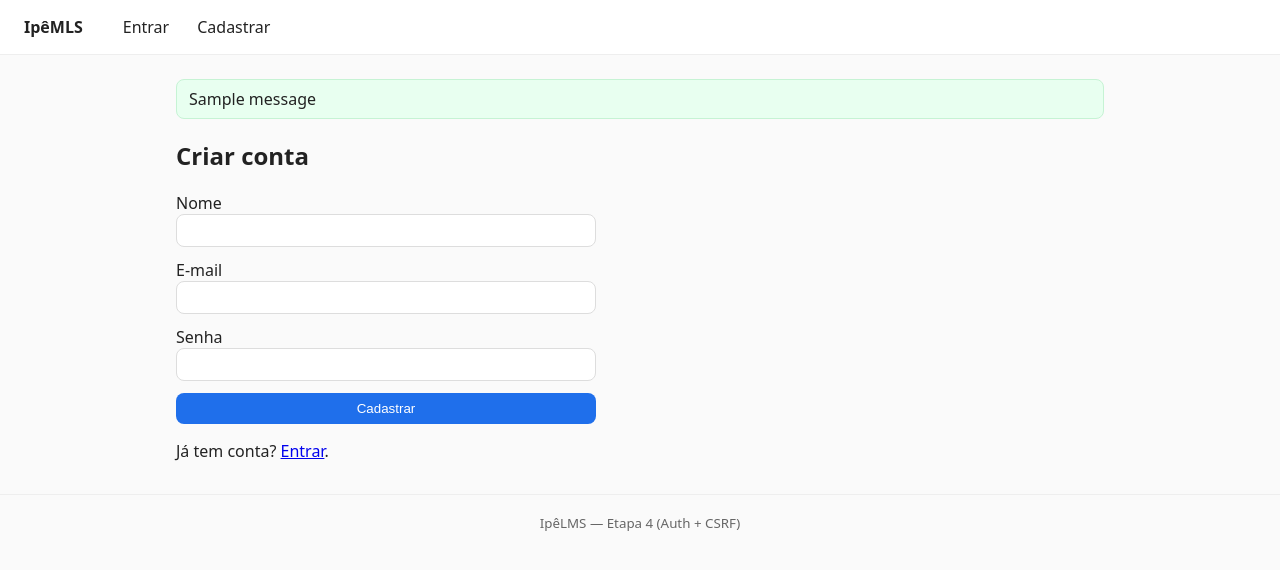
After one commit to Mathweuzz/Ip-LMS, a Flask app: page /auth/register in a window 1280 px wide. The commit adds this page. Shown: the top 570 px of the page. Run offline with Flask 3, Linux system fonts and the light colour scheme; one stand-in notice (Sample message) is shown.

Commit message:
feat(auth): cadastro/login/logout com hash e CSRF caseiro

```diff
--- a/ipelms/app.py
+++ b/ipelms/app.py
@@ -7,8 +7,9 @@ from pathlib import Path
 from flask import Flask, render_template, jsonify
 
 from . import db as db_module
+from .auth import bp as auth_bp
 
-VERSION = "0.3.0"
+VERSION = "0.4.0"
 
 def _load_json_config(config_path: Path) -> dict:
     default = {"site_name": "IpêMLS", "environment": "development"}
@@ -62,12 +63,11 @@ def _setup_logging(app: Flask, log_file: Path) -> None:
     handler.setFormatter(fmt)
     app.logger.addHandler(handler)
 
+
 def create_app():
-    # paths relativos a raiz do projeto
     root = Path(__file__).resolve().parent.parent
     paths = _setup_dirs(root)
 
-    # carregar confis
     cfg = _load_json_config(paths["CONFIG_JSON"])
     secret_key = _load_secret_key(paths["SECRET_FILE"])
 
@@ -83,15 +83,19 @@ def create_app():
 
     app.jinja_env.globals["SITE_NAME"] = app.config["SITE_NAME"]
 
-    # Logging
     _setup_logging(app, paths["APP_LOG"])
     app.logger.info(
         "IpêLMS iniciado | env=%s | uploads=%s | logs=%s | version=%s",
         app.config["ENVIRONMENT"], app.config["UPLOAD_FOLDER"], paths["LOG_DIR"], VERSION
     )
 
+    # DB + CLI
     db_module.init_app(app)
 
+    # ===== REGISTRO DOS BLUEPRINTS =====
+    app.register_blueprint(auth_bp)
+
+    # Rotas mínimas
     @app.get("/")
     def index():
         app.logger.info("GET / (index) acessado")
@@ -99,7 +103,6 @@ def create_app():
 
     @app.get("/healthz")
     def healthz():
-        # Retorna ambiente e nome do site para validação
         return jsonify(
             status="ok",
             app="ipelms",
--- /dev/null
+++ b/ipelms/auth.py
@@ -0,0 +1,88 @@
+from __future__ import annotations
+
+import re
+from flask import Blueprint, render_template, request, redirect, url_for, flash, session, g, current_app
+from werkzeug.security import generate_password_hash, check_password_hash
+
+from .db import query, execute
+from .security import csrf_protect, get_csrf_token
+
+bp = Blueprint("auth", __name__, url_prefix="/auth")
+
+EMAIL_RE = re.compile(r"^[^@]+@[^@]+\.[^@]+$")
+
+@bp.before_app_request
+def load_logged_in_user():
+    user_id = session.get("user_id")
+    if user_id is None:
+        g.user = None
+    else:
+        g.user = query("SELECT id, name, email, role FROM users WHERE id = ?", (user_id,), one=True)
+
+@bp.app_context_processor
+def inject_user_and_csrf():
+    return {"current_user": g.get("user"), "csrf_token": get_csrf_token()}
+
+
+@bp.get("/register")
+def register_form():
+    return render_template("auth/register.html")
+
+@bp.post("/register")
+@csrf_protect
+def register_post():
+    name = (request.form.get("name") or "").strip()
+    email = (request.form.get("email") or "").strip().lower()
+    password = request.form.get("password") or ""
+
+    # Validações básicas
+    if len(name) < 2:
+        flash("Nome muito curto.", "danger"); return redirect(url_for("auth.register_form"))
+    if not EMAIL_RE.match(email):
+        flash("E-mail inválido.", "danger"); return redirect(url_for("auth.register_form"))
+    if len(password) < 6:
+        flash("Senha deve ter pelo menos 6 caracteres.", "danger"); return redirect(url_for("auth.register_form"))
+
+    # Checar se email já existe
+    if query("SELECT id FROM users WHERE email = ?", (email,), one=True):
+        flash("E-mail já cadastrado.", "danger")
+        return redirect(url_for("auth.register_form"))
+
+    pwd_hash = generate_password_hash(password)
+    user_id = execute(
+        "INSERT INTO users(name, email, password_hash, role) VALUES (?, ?, ?, 'student')",
+        (name, email, pwd_hash)
+    )
+    current_app.logger.info("Novo usuário registrado: id=%s email=%s", user_id, email)
+    flash("Conta criada com sucesso! Faça login.", "success")
+    return redirect(url_for("auth.login"))
+
+
+@bp.get("/login")
+def login():
+    return render_template("auth/login.html")
+
+@bp.post("/login")
+@csrf_protect
+def login_post():
+    email = (request.form.get("email") or "").strip().lower()
+    password = request.form.get("password") or ""
+    user = query("SELECT id, name, email, password_hash, role FROM users WHERE email = ?", (email,), one=True)
+    if not user or not check_password_hash(user["password_hash"], password):
+        flash("Credenciais inválidas.", "danger")
+        return redirect(url_for("auth.login"))
+    session.clear()
+    session["user_id"] = user["id"]
+    current_app.logger.info("Login bem-sucedido: id=%s email=%s", user["id"], user["email"])
+    flash(f"Bem-vindo, {user['name']}!", "success")
+    next_url = request.args.get("next") or url_for("index")
+    return redirect(next_url)
+
+
+@bp.get("/logout")
+def logout():
+    if session.get("user_id"):
+        current_app.logger.info("Logout: user_id=%s", session["user_id"])
+    session.clear()
+    flash("Você saiu da sessão.", "info")
+    return redirect(url_for("index"))
--- /dev/null
+++ b/ipelms/security.py
@@ -0,0 +1,37 @@
+from __future__ import annotations
+
+import secrets
+from functools import wraps
+from typing import Callable, Any
+from flask import session, request, abort, redirect, url_for, flash
+
+
+def get_csrf_token() -> str:
+    """Garante e retorna um token CSRF armazenado na sessão."""
+    token = session.get("csrf_token")
+    if not token:
+        token = secrets.token_urlsafe(32)
+        session["csrf_token"] = token
+    return token
+
+def csrf_protect(view: Callable[..., Any]) -> Callable[..., Any]:
+    """Decorator que exige um token CSRF válido para métodos mutáveis."""
+    @wraps(view)
+    def wrapper(*args, **kwargs):
+        if request.method in ("POST", "PUT", "PATCH", "DELETE"):
+            form_token = request.form.get("csrf_token") or request.headers.get("X-CSRF-Token")
+            if not form_token or form_token != session.get("csrf_token"):
+                abort(400, description="CSRF token inválido ou ausente.")
+        return view(*args, **kwargs)
+    return wrapper
+
+
+def login_required(view: Callable[..., Any]) -> Callable[..., Any]:
+    """Decorator simples para rotas que exigem usuário autenticado."""
+    @wraps(view)
+    def wrapped(*args, **kwargs):
+        if not session.get("user_id"):
+            flash("Você precisa estar autenticado.", "warning")
+            return redirect(url_for("auth.login", next=request.path))
+        return view(*args, **kwargs)
+    return wrapped
--- a/ipelms/static/style.css
+++ b/ipelms/static/style.css
@@ -8,3 +8,17 @@ body { margin:0; font-family: system-ui, -apple-system, Segoe UI, Roboto, Ubuntu
 .container { max-width: 960px; margin: 1.5rem auto; padding: 0 1rem; }
 h1 { margin:.25rem 0 1rem; }
 .footer { color: var(--muted); border-top:1px solid #eee; padding:1rem; text-align:center; margin-top:2rem; }
+
+/* ... (conteúdo existente acima) ... */
+.form { display:grid; gap:.75rem; max-width: 420px; }
+.form input { width:100%; padding:.5rem .6rem; border:1px solid #ddd; border-radius:.5rem; }
+.form button { padding:.5rem .9rem; border:0; background:var(--brand); color:#fff; border-radius:.5rem; cursor:pointer; }
+.form button:hover { filter:brightness(0.95); }
+
+.flashes { display:grid; gap:.5rem; margin: .5rem 0 1rem; }
+.flash { padding:.5rem .75rem; border-radius:.5rem; border:1px solid #eee; background:#fff; }
+.flash-success { border-color:#c6f3d4; background:#e8fff0; }
+.flash-info    { border-color:#d2ebff; background:#f0f8ff; }
+.flash-warning { border-color:#ffe9b3; background:#fff7df; }
+.flash-danger  { border-color:#ffd2d2; background:#fff0f0; }
+.muted { color: var(--muted); }
--- /dev/null
+++ b/ipelms/templates/auth/register.html
@@ -0,0 +1,18 @@
+{% extends "base.html" %}
+{% block content %}
+<h2>Criar conta</h2>
+<form method="post" action="{{ url_for('auth.register_post') }}" class="form">
+  <input type="hidden" name="csrf_token" value="{{ csrf_token }}">
+  <label>Nome<br>
+    <input type="text" name="name" required minlength="2">
+  </label>
+  <label>E-mail<br>
+    <input type="email" name="email" required>
+  </label>
+  <label>Senha<br>
+    <input type="password" name="password" required minlength="6">
+  </label>
+  <button type="submit">Cadastrar</button>
+</form>
+<p>Já tem conta? <a href="{{ url_for('auth.login') }}">Entrar</a>.</p>
+{% endblock %}
--- a/ipelms/templates/base.html
+++ b/ipelms/templates/base.html
@@ -8,15 +8,32 @@
 </head>
 <body>
   <nav class="nav">
-    <div class="brand">{{ SITE_NAME }}</div>
+    <div class="brand"><a href="{{ url_for('index') }}">{{ SITE_NAME }}</a></div>
     <div class="spacer"></div>
-    <a href="{{ url_for('index') }}">Início</a>
+    {% if current_user %}
+      <span class="muted">Olá, {{ current_user['name'] }}!</span>
+      <a href="{{ url_for('auth.logout') }}">Sair</a>
+    {% else %}
+      <a href="{{ url_for('auth.login') }}">Entrar</a>
+      <a href="{{ url_for('auth.register_form') }}">Cadastrar</a>
+    {% endif %}
   </nav>
+
   <main class="container">
+    {% with msgs = get_flashed_messages(with_categories=true) %}
+      {% if msgs %}
+        <div class="flashes">
+          {% for cat, msg in msgs %}
+            <div class="flash flash-{{ cat }}">{{ msg }}</div>
+          {% endfor %}
+        </div>
+      {% endif %}
+    {% endwith %}
     {% block content %}{% endblock %}
   </main>
+
   <footer class="footer">
-    <small>IpêLMS — Etapa 1</small>
+    <small>IpêLMS — Etapa 4 (Auth + CSRF)</small>
   </footer>
 </body>
 </html>
```
Also changed, not shown: ipelms/templates/auth/login.html (added, +15 -0 lines).
